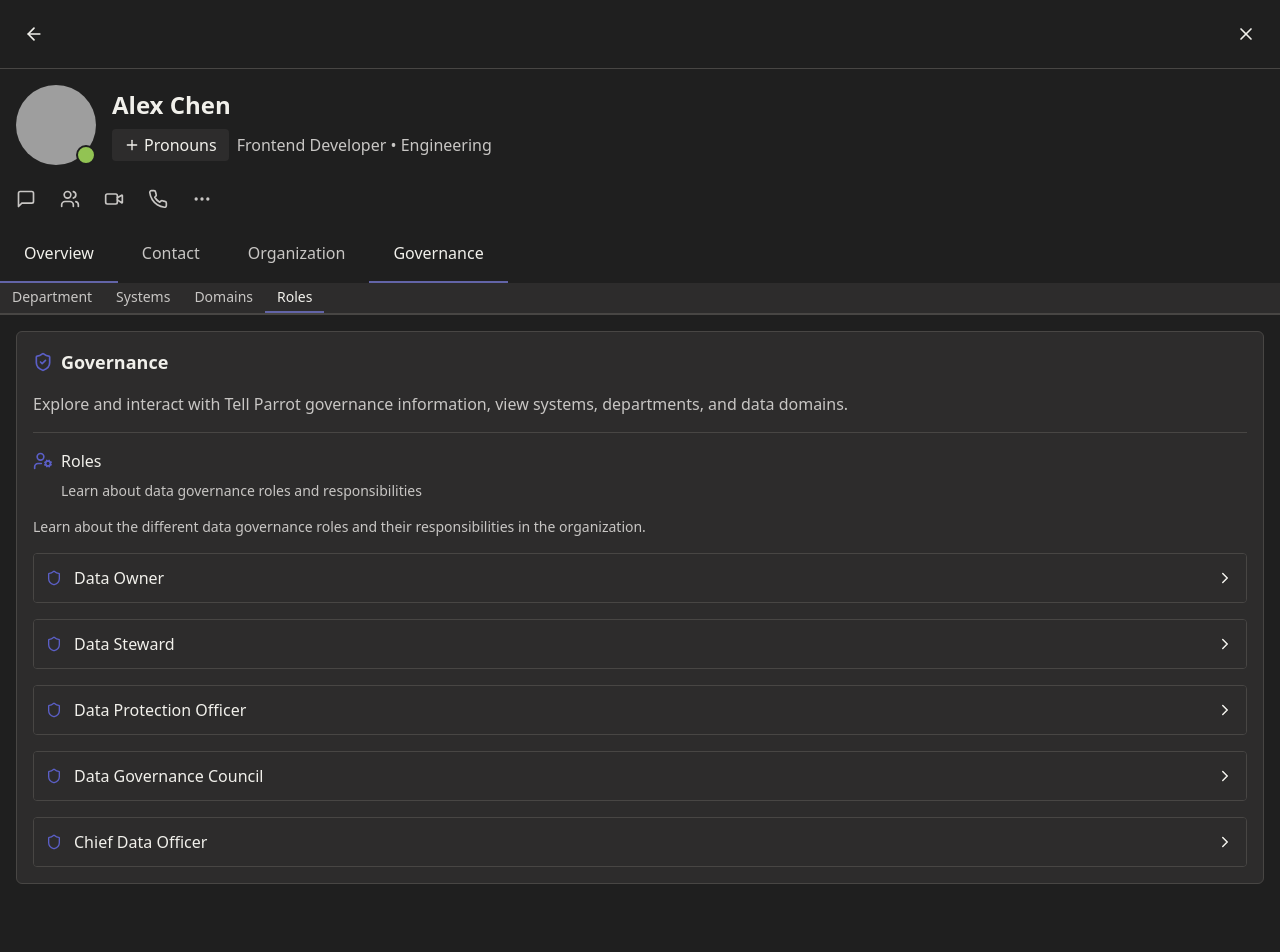
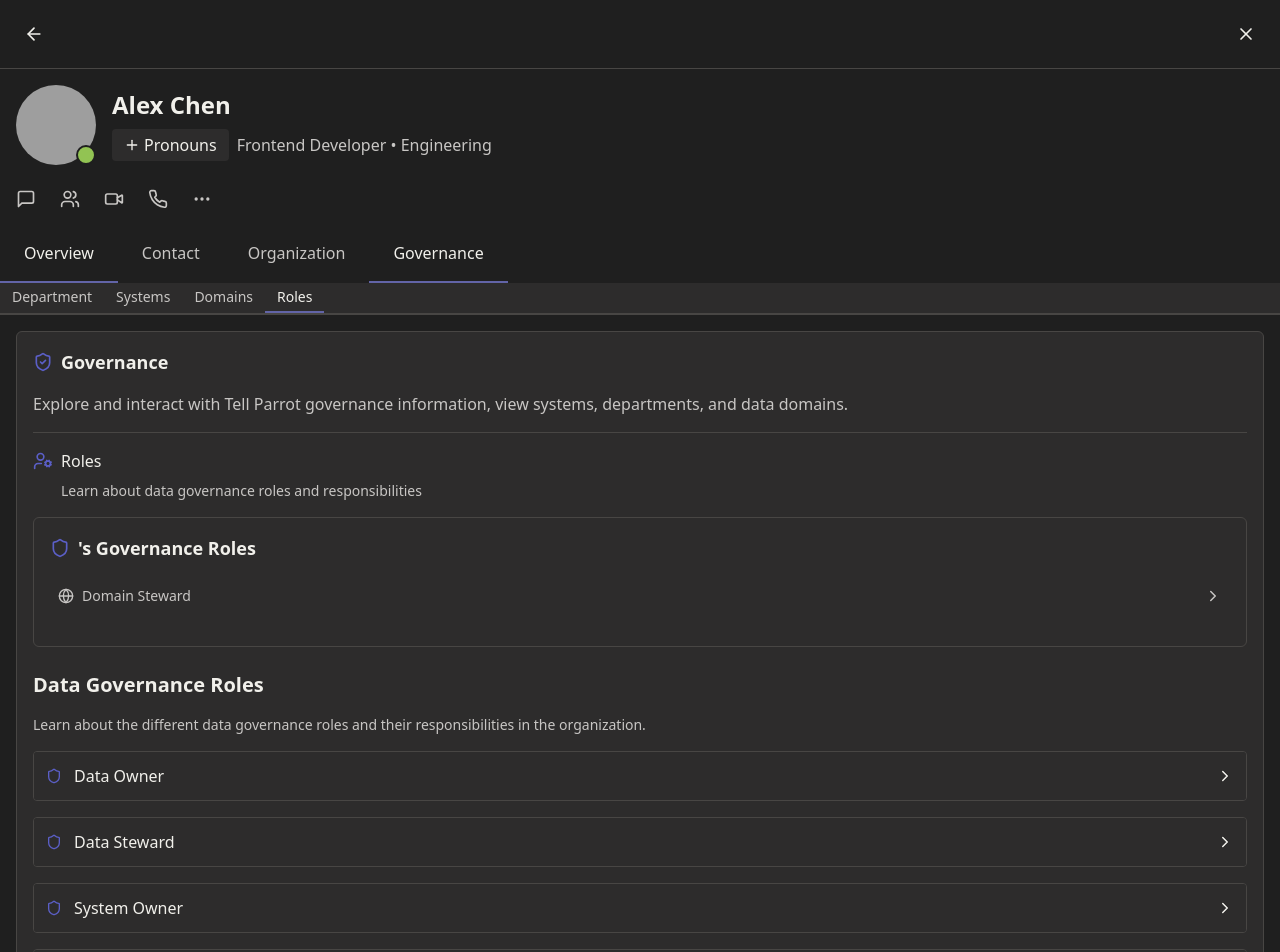
Before and after one commit to Walley411/parrot-tab-empower-67, a React (Vite) app: page /profile/1/governance/roles in a window 1280 px wide. Shown: the top 952 px of the page. Before the commit the page ends 916 px from the top, so only its background shows below. Built offline with nearby package versions, Linux system fonts and the light colour scheme; grey boxes are pictures that could not be loaded.

Commit message:
Explore system information

```diff
--- a/src/pages/Roles.tsx
+++ b/src/pages/Roles.tsx
@@ -1,8 +1,14 @@
+import React, { useState, useEffect } from 'react';
+import { useOutletContext, useNavigate, useParams } from 'react-router-dom';
+import { UserCog, ChevronDown, ChevronRight, Shield, Database, ArrowRight, Globe, FolderTree } from 'lucide-react';
+import { dataDomains, departments } from '@/data/mockData';
+import {
+  Tooltip,
+  TooltipContent,
+  TooltipProvider,
+  TooltipTrigger,
+} from "@/components/ui/tooltip";
 
-import React, { useState } from 'react';
-import { UserCog, ChevronDown, ChevronRight, Shield } from 'lucide-react';
-
-// Mock data for governance roles and their responsibilities
 const governanceRoles = [
   {
     id: '1',
@@ -28,6 +34,17 @@ const governanceRoles = [
   },
   {
     id: '3',
+    title: 'System Owner',
+    description: 'Responsible for the overall management, development, and maintenance of a system. Ensures system compliance with data governance policies.',
+    responsibilities: [
+      'Manage system development and maintenance',
+      'Ensure system compliance with data policies',
+      'Monitor system performance and data quality',
+      'Coordinate with Data Stewards and Data Owners'
+    ]
+  },
+  {
+    id: '4',
     title: 'Data Protection Officer',
     description: 'Ensures organization complies with data privacy regulations. Oversees data privacy impact assessments and breach notification processes.',
     responsibilities: [
@@ -38,7 +55,7 @@ const governanceRoles = [
     ]
   },
   {
-    id: '4',
+    id: '5',
     title: 'Data Governance Council',
     description: 'Cross-functional team that establishes data governance policies, standards, and processes for the organization.',
     responsibilities: [
@@ -49,7 +66,7 @@ const governanceRoles = [
     ]
   },
   {
-    id: '5',
+    id: '6',
     title: 'Chief Data Officer',
     description: 'Executive responsible for enterprise-wide data strategy, governance, control, policy development, and effective data usage.',
     responsibilities: [
@@ -62,7 +79,37 @@ const governanceRoles = [
 ];
 
 const Roles = () => {
+  const user = useOutletContext<any>();
+  const { userId } = useParams<{ userId: string }>();
+  const navigate = useNavigate();
   const [expandedRoles, setExpandedRoles] = useState<string[]>([]);
+  const [expandedUserRoles, setExpandedUserRoles] = useState<string | null>(null);
+
+  const userDomains = dataDomains.filter(domain =>
+    domain.stewards.some(steward => steward.id === userId)
+  );
+
+  const userSubdomains = dataDomains.flatMap(domain =>
+    domain.subdomains.filter(subdomain =>
+      subdomain.stewards.some(steward => steward.id === userId)
+    ).map(subdomain => ({
+      ...subdomain,
+      parentDomain: domain.name,
+      parentDomainId: domain.id
+    }))
+  );
+
+  const userSystems = departments.flatMap(dept =>
+    dept.systems.filter(system =>
+      system.owners.some(owner => owner.id === userId)
+    ).map(system => ({
+      ...system,
+      department: dept.name,
+      departmentId: dept.id
+    }))
+  );
+
+  const hasUserRoles = userDomains.length > 0 || userSubdomains.length > 0 || userSystems.length > 0;
 
   const toggleRole = (roleId: string) => {
     setExpandedRoles(prev =>
@@ -72,8 +119,172 @@ const Roles = () => {
     );
   };
 
+  const toggleUserRole = (section: string) => {
+    setExpandedUserRoles(expandedUserRoles === section ? null : section);
+  };
+
+  const navigateToProfile = (userId: string) => {
+    navigate(`/profile/${userId}`);
+  };
+
+  const navigateToSystem = (systemId: string) => {
+    navigate(`/profile/${userId}/governance/systems?system=${systemId}`);
+  };
+
+  const navigateToDomain = (domainId: string) => {
+    navigate(`/profile/${userId}/governance/domains?domain=${domainId}`);
+  };
+
   return (
+    <div className="animate-fade-in">
+      {hasUserRoles && (
+        <div className="mb-6">
+          <div className="teams-card">
+            <div className="flex items-center text-teams-text mb-4">
+              <Shield size={20} className="mr-2 text-teams-accent" />
+              <h2 className="text-lg font-semibold">{user?.name}'s Governance Roles</h2>
+            </div>
+
+            {userDomains.length > 0 && (
+              <div className="mb-4">
+                <div
+                  className="flex items-center justify-between text-teams-secondarytext mb-2 cursor-pointer p-2 hover:bg-teams-lightgray rounded-md"
+                  onClick={() => toggleUserRole('domains')}
+                >
+                  <div className="flex items-center">
+                    <Globe size={16} className="mr-2" />
+                    <span className="text-sm font-medium">Domain Steward</span>
+                  </div>
+                  {expandedUserRoles === 'domains' ? <ChevronDown size={18} /> : <ChevronRight size={18} />}
+                </div>
+
+                {expandedUserRoles === 'domains' && (
+                  <div className="space-y-2 animate-slide-in pl-6">
+                    {userDomains.map(domain => (
+                      <div
+                        key={domain.id}
+                        className="flex items-center justify-between p-2 bg-teams-darkgray rounded-md hover:bg-teams-gray cursor-pointer"
+                        onClick={() => navigateToDomain(domain.id)}
+                      >
+                        <div className="flex items-center">
+                          <Globe size={16} className="mr-2 text-teams-accent" />
                           <div>
+                            <p className="font-medium">{domain.name}</p>
+                            <p className="text-xs text-teams-secondarytext">{domain.description}</p>
+                          </div>
+                        </div>
+                        <TooltipProvider>
+                          <Tooltip>
+                            <TooltipTrigger>
+                              <ArrowRight size={16} className="text-teams-secondarytext hover:text-teams-text" />
+                            </TooltipTrigger>
+                            <TooltipContent>
+                              <p>View domain details</p>
+                            </TooltipContent>
+                          </Tooltip>
+                        </TooltipProvider>
+                      </div>
+                    ))}
+                  </div>
+                )}
+              </div>
+            )}
+
+            {userSubdomains.length > 0 && (
+              <div className="mb-4">
+                <div
+                  className="flex items-center justify-between text-teams-secondarytext mb-2 cursor-pointer p-2 hover:bg-teams-lightgray rounded-md"
+                  onClick={() => toggleUserRole('subdomains')}
+                >
+                  <div className="flex items-center">
+                    <FolderTree size={16} className="mr-2" />
+                    <span className="text-sm font-medium">Subdomain Steward</span>
+                  </div>
+                  {expandedUserRoles === 'subdomains' ? <ChevronDown size={18} /> : <ChevronRight size={18} />}
+                </div>
+
+                {expandedUserRoles === 'subdomains' && (
+                  <div className="space-y-2 animate-slide-in pl-6">
+                    {userSubdomains.map(subdomain => (
+                      <div
+                        key={subdomain.id}
+                        className="flex items-center justify-between p-2 bg-teams-darkgray rounded-md hover:bg-teams-gray cursor-pointer"
+                        onClick={() => navigateToDomain(subdomain.parentDomainId)}
+                      >
+                        <div className="flex items-center">
+                          <FolderTree size={16} className="mr-2 text-teams-accent" />
+                          <div>
+                            <p className="font-medium">{subdomain.name}</p>
+                            <p className="text-xs text-teams-secondarytext">Part of {subdomain.parentDomain}</p>
+                          </div>
+                        </div>
+                        <TooltipProvider>
+                          <Tooltip>
+                            <TooltipTrigger>
+                              <ArrowRight size={16} className="text-teams-secondarytext hover:text-teams-text" />
+                            </TooltipTrigger>
+                            <TooltipContent>
+                              <p>View subdomain details</p>
+                            </TooltipContent>
+                          </Tooltip>
+                        </TooltipProvider>
+                      </div>
+                    ))}
+                  </div>
+                )}
+              </div>
+            )}
+
+            {userSystems.length > 0 && (
+              <div>
+                <div
+                  className="flex items-center justify-between text-teams-secondarytext mb-2 cursor-pointer p-2 hover:bg-teams-lightgray rounded-md"
+                  onClick={() => toggleUserRole('systems')}
+                >
+                  <div className="flex items-center">
+                    <Database size={16} className="mr-2" />
+                    <span className="text-sm font-medium">System Owner</span>
+                  </div>
+                  {expandedUserRoles === 'systems' ? <ChevronDown size={18} /> : <ChevronRight size={18} />}
+                </div>
+
+                {expandedUserRoles === 'systems' && (
+                  <div className="space-y-2 animate-slide-in pl-6">
+                    {userSystems.map(system => (
+                      <div
+                        key={system.id}
+                        className="flex items-center justify-between p-2 bg-teams-darkgray rounded-md hover:bg-teams-gray cursor-pointer"
+                        onClick={() => navigateToSystem(system.id)}
+                      >
+                        <div className="flex items-center">
+                          <Database size={16} className="mr-2 text-teams-accent" />
+                          <div>
+                            <p className="font-medium">{system.name}</p>
+                            <p className="text-xs text-teams-secondarytext">{system.department}</p>
+                          </div>
+                        </div>
+                        <TooltipProvider>
+                          <Tooltip>
+                            <TooltipTrigger>
+                              <ArrowRight size={16} className="text-teams-secondarytext hover:text-teams-text" />
+                            </TooltipTrigger>
+                            <TooltipContent>
+                              <p>View system details</p>
+                            </TooltipContent>
+                          </Tooltip>
+                        </TooltipProvider>
+                      </div>
+                    ))}
+                  </div>
+                )}
+              </div>
+            )}
+          </div>
+        </div>
+      )}
+
+      <div>
+        <h2 className="text-xl font-semibold mb-4">Data Governance Roles</h2>
         <p className="text-teams-secondarytext text-sm mb-4">
           Learn about the different data governance roles and their responsibilities in the organization.
         </p>
@@ -117,6 +328,7 @@ const Roles = () => {
           ))}
         </div>
       </div>
+    </div>
   );
 };
 
```
Lines whose indentation alone changed are shown as unchanged.
